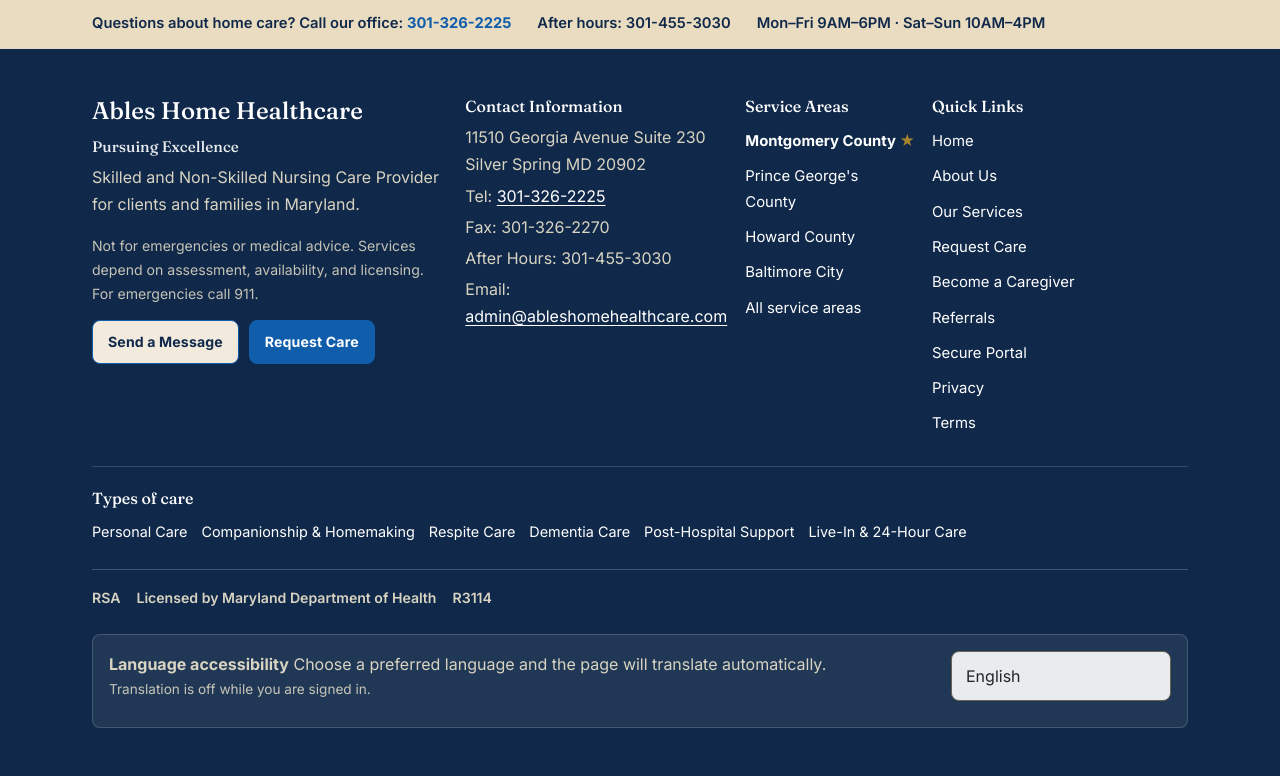
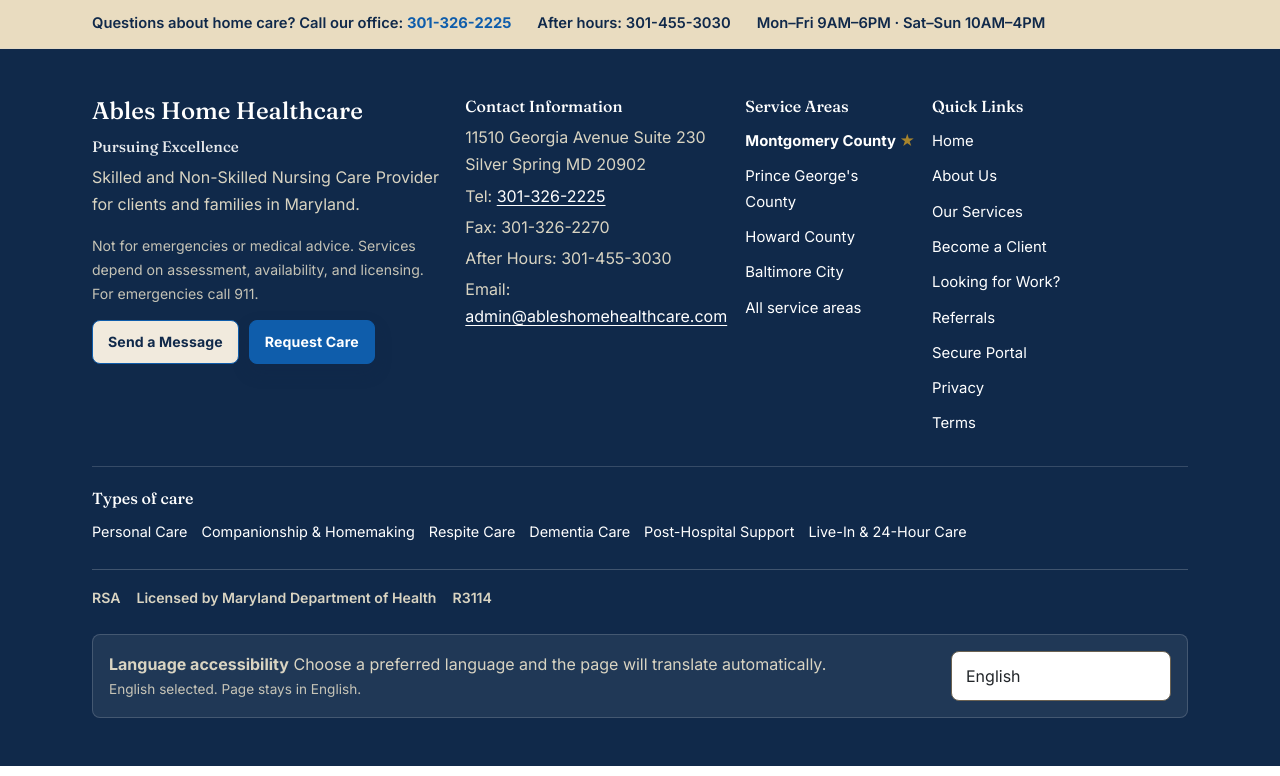
Before and after one commit to Weebmaster13/ables-home-healthcare, a Flask app: page /about in a window 1280 px wide. Shown: the part 1388-2164 px from the top of the page. Run offline with Flask 3, Linux system fonts and the light colour scheme; the visitor is signed in with stand-in values (Sample User, id 1); data that the repository does not hold is empty; some libraries are stand-ins or nearby versions.

Commit message:
Fix translation: drop Google widget, translate+restore entire page directly
- English is available again as it is the source language; one dropdown
  (custom select) with all 9 languages drives the whole page.
- Removed the hidden Google Translate element/script: it double-translated
  the DOM, blocked nothing, and could not round-trip back to English.
- All visible text, attributes, placeholders and form values now translate
  via translate.googleapis.com and restore to the exact original English.
- Portal/PHI pages stay translation-free; public pages now translate for
  signed-in visitors too (previously nothing translated when signed in).
- CSP no longer allows the removed google.com/translate origins; kept the
  translate.googleapis.com connect-src the direct translator requires.
- Nav hover on Our Services / Categories no longer underlines in gold; it
  shows the dropdown on hover (verified).

```diff
--- a/app.py
+++ b/app.py
@@ -247,12 +247,12 @@ def register_security_headers(app):
         response.headers.setdefault(
             "Content-Security-Policy",
             "default-src 'self'; "
-            "script-src 'self' 'unsafe-inline' https://cdn.jsdelivr.net https://translate.google.com https://translate.googleapis.com https://translate-pa.googleapis.com; "
-            "style-src 'self' 'unsafe-inline' https://cdn.jsdelivr.net https://fonts.googleapis.com https://translate.googleapis.com https://translate-pa.googleapis.com https://www.gstatic.com; "
+            "script-src 'self' 'unsafe-inline' https://cdn.jsdelivr.net; "
+            "style-src 'self' 'unsafe-inline' https://cdn.jsdelivr.net https://fonts.googleapis.com https://www.gstatic.com; "
             "img-src 'self' data: https:; "
             "font-src 'self' https://cdn.jsdelivr.net https://fonts.gstatic.com; "
-            "connect-src 'self' https://translate.googleapis.com https://translate.google.com https://translate-pa.googleapis.com; "
-            "frame-src 'self' https://translate.google.com; "
+            "connect-src 'self' https://translate.googleapis.com; "
+            "frame-src 'self'; "
             "frame-ancestors 'self'; "
             "base-uri 'self'; "
             "form-action 'self'"
--- a/static/css/style.css
+++ b/static/css/style.css
@@ -79,9 +79,8 @@ p { margin: 0 0 0.9em; }
 .header-nav-list > li { position: relative; display: flex; }
 .header-nav-list > li + li { border-left: 1px solid var(--line); }
 .header-nav-list > li > a { display: inline-flex; align-items: center; padding: 13px 17px; text-decoration: none; color: var(--pine-ink); font-weight: 600; font-size: 0.95rem; min-height: 52px; white-space: nowrap; }
-.header-nav-list > li > a:hover { color: var(--pine-deep); text-decoration: underline; text-underline-offset: 5px; text-decoration-thickness: 2px; text-decoration-color: var(--gold); }
+.header-nav-list > li > a:hover { color: var(--pine-deep); background: var(--sand); text-decoration: none; }
 .header-nav-list > li > a:focus-visible { outline: 2px solid var(--pine); outline-offset: -2px; }
-.header-nav-list > li > a:hover { background: var(--sand); }
 .nav-has-menu > a::after { content: " \25BE"; font-size: 0.7em; opacity: 0.7; }
 .nav-submenu-all { border-top: 1px solid var(--line); margin-top: 6px; padding-top: 6px; }
 .nav-submenu-all a { font-weight: 700; color: var(--pine); }
@@ -514,7 +513,7 @@ button, .btn { min-height: 44px; }
 @media (min-width: 800px) { .language-bar { grid-template-columns: 1fr 220px; align-items: center; } }
 .language-select { max-width: 220px; }
 .language-message { display: block; font-size: 0.85rem; opacity: 0.9; }
-.translation-engine { min-height: 0; }
+.goog-te-banner-frame, .skiptranslate, #goog-gt-tt, .goog-te-balloon-frame { display: none !important; }
 
 /* ---------- Floating widgets ---------- */
 .quick-chat-widget { position: fixed; right: 16px; bottom: 16px; z-index: 960; display: grid; gap: 8px; justify-items: end; }
--- a/static/js/main.js
+++ b/static/js/main.js
@@ -1,6 +1,8 @@
 (function () {
     const body = document.body;
-    const isAuthenticated = body.dataset.authenticated === "true";
+    // PHI-bearing portal pages must never send text to Google. Public marketing
+    // pages translate for everyone; the flag is set server-side by base.html.
+    const isPortalPage = body.dataset.phiPage === "true";
 
     // localStorage can throw in private/incognito or when storage is blocked.
     function lsGet(key) {
@@ -422,59 +424,12 @@
             }
         };
 
-        function setTranslateCookie(language) {
-            const targetLanguage = googleLanguageCodes[language];
-            const cookieValue = targetLanguage ? "/en/" + targetLanguage : "/en/en";
-            const expired = "expires=Thu, 01 Jan 1970 00:00:00 GMT";
-
-            if (!targetLanguage) {
-                document.cookie = "googtrans=;path=/;" + expired;
-                document.cookie = "googtrans=;domain=" + window.location.hostname + ";path=/;" + expired;
-                return;
-            }
-
-            document.cookie = "googtrans=" + cookieValue + ";path=/";
-            if (window.location.hostname.indexOf(".") !== -1) {
-                document.cookie = "googtrans=" + cookieValue + ";domain=" + window.location.hostname + ";path=/";
-            }
-        }
-
-        function triggerFullPageTranslation(language, attempt) {
-            const targetLanguage = googleLanguageCodes[language];
-            const combo = document.querySelector(".goog-te-combo");
-
-            if (language === "en") {
-                setTranslateCookie("en");
-                return;
-            }
-
-            if (!targetLanguage) {
-                return;
-            }
-
-            setTranslateCookie(language);
-
-            if (!combo) {
-                if (attempt < 20) {
-                    window.setTimeout(function () {
-                        triggerFullPageTranslation(language, attempt + 1);
-                    }, 250);
-                }
-                return;
-            }
-
-            if (combo.value !== targetLanguage) {
-                combo.value = targetLanguage;
-                combo.dispatchEvent(new Event("change"));
-            }
-        }
-
         function shouldSkipTranslationNode(element) {
             if (!element || blockedTranslateTags.has(element.tagName)) {
                 return true;
             }
 
-            return !!element.closest(".notranslate, .translation-engine, #google_translate_element, .goog-te-banner-frame");
+            return !!element.closest(".notranslate, .goog-te-banner-frame");
         }
 
         function rememberOriginals(root) {
@@ -719,7 +674,6 @@
                 languageMessage.textContent = dictionary.message || translations.en.message;
             }
 
-            triggerFullPageTranslation(language, 0);
             translatePageDirect(language).then(function () {
                 if (languageMessage && googleLanguageCodes[language]) {
                     languageMessage.textContent = (languageNames[language] || "Language") + " selected. The page has been translated.";
@@ -731,37 +685,17 @@
             });
         }
 
-        window.googleTranslateElementInit = function () {
-            const target = document.getElementById("google_translate_element");
-            if (!target || !window.google || !window.google.translate) {
-                return;
-            }
-
-            new window.google.translate.TranslateElement(
-                {
-                    pageLanguage: "en",
-                    includedLanguages: "es,fr,am,sw,ar,so,pt",
-                    autoDisplay: false
-                },
-                "google_translate_element"
-            );
-
-            if (!isAuthenticated) {
-                triggerFullPageTranslation(lsGet("ables-language") || "en", 0);
-            }
-        };
-
         const savedLanguage = lsGet("ables-language") || "en";
         rememberOriginals(document.body);
 
-        if (isAuthenticated) {
+        if (isPortalPage) {
             // Portal/admin pages can contain PHI. Never send that text to
-            // Google automatically; the signed-in main content is also
+            // Google automatically; the portal main content is also
             // marked .notranslate server-side.
             languageSelect.value = "en";
             languageSelect.disabled = true;
             if (languageMessage) {
-                languageMessage.textContent = "Translation is off while you are signed in.";
+                languageMessage.textContent = "Translation is off on this signed-in page for your privacy.";
             }
         } else {
             languageSelect.value = savedLanguage;
--- a/templates/base.html
+++ b/templates/base.html
@@ -57,10 +57,12 @@
     <link rel="icon" type="image/png" sizes="16x16" href="{{ url_for('static', filename='img/favicon-16x16.png') }}">
     <link rel="shortcut icon" href="/favicon.ico">
     <link rel="apple-touch-icon" sizes="180x180" href="{{ url_for('static', filename='img/apple-touch-icon.png') }}">
+    {% set request_path = request.path if request else '' %}
+    {% set is_portal_page = request_path.startswith('/admin') or request_path.startswith('/administrator') or request_path.startswith('/dashboard') or request_path.startswith('/portal') or request_path.startswith('/auth') or request_path.startswith('/messages') or request_path.startswith('/profile') or request_path.startswith('/documents') or request_path.startswith('/caregiver/') %}
     {% block extra_head %}{% endblock %}
 </head>
 
-<body data-authenticated="{% if current_user.is_authenticated %}true{% else %}false{% endif %}">
+<body data-authenticated="{% if current_user.is_authenticated %}true{% else %}false{% endif %}" data-phi-page="{{ 'true' if is_portal_page else 'false' }}">
 <a class="skip-link" href="#mainContent">Skip to main content</a>
 
 <header class="site-header" id="siteHeader">
@@ -139,7 +141,7 @@
 </header>
 
 <div class="page-shell">
-  <main id="mainContent"{% if current_user.is_authenticated %} class="notranslate"{% endif %}>
+  <main id="mainContent"{% if is_portal_page %} class="notranslate"{% endif %}>
     <div class="container-fluid site-container py-4">
       {% with messages = get_flashed_messages(with_categories=true) %}
         {% if messages %}
@@ -241,7 +243,6 @@
           <option value="zh">Chinese</option>
           <option value="pt">Portuguese</option>
         </select>
-        <div id="google_translate_element" class="translation-engine" aria-hidden="true"></div>
       </div>
     </div>
   </footer>
@@ -281,6 +282,5 @@
 
 <script src="https://cdn.jsdelivr.net/npm/bootstrap@5.3.0/dist/js/bootstrap.bundle.min.js"></script>
 <script src="{{ url_for('static', filename='js/main.js') }}?v={{ asset_version('js/main.js') }}"></script>
-<script src="https://translate.google.com/translate_a/element.js?cb=googleTranslateElementInit"></script>
 </body>
 </html>
```
